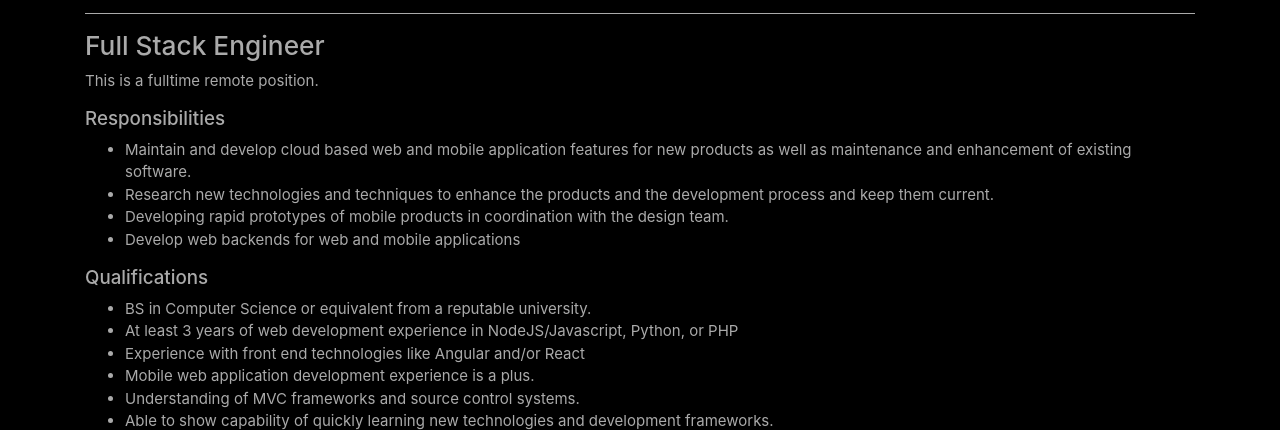
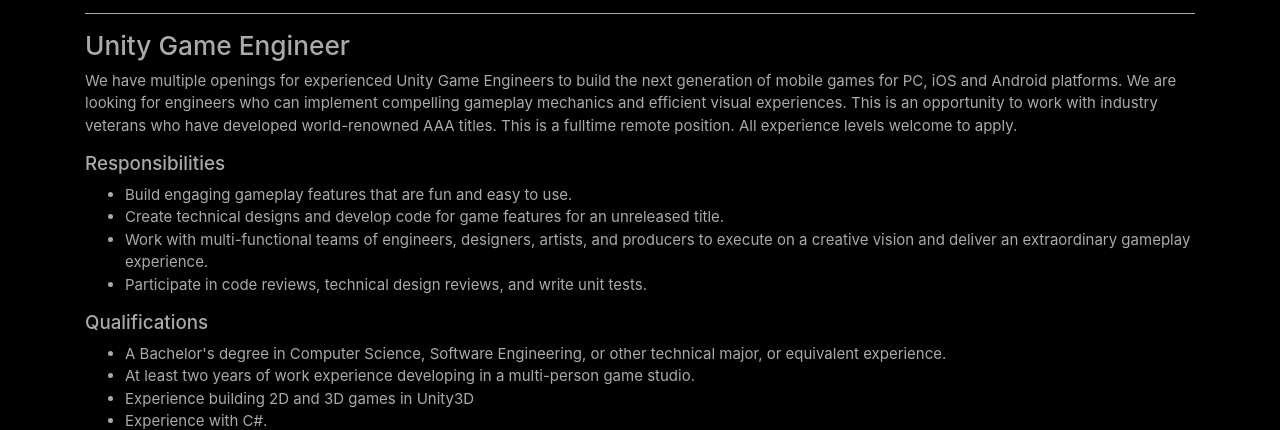
Before and after one commit to jasimq/pyronyx, a plain HTML site: page index.html in a window 1280 px wide. Shown: the part 365-795 px from the top of the page. Drawn offline with Linux system fonts and the light colour scheme.

Commit message:
enabled job

```diff
--- a/index.html
+++ b/index.html
@@ -52,12 +52,12 @@
     </div>
 
     <h1 class="mt-5">Open Positions</h1>
-    <!--<div class="row">
+    <div class="row">
       <div class="col-lg-12 text-left">
         <hr>
         <h3>Unity Game Engineer</h3>
         <p>
-          We are establishing a new game studio and have multiple openings for experienced Unity Game Engineers to build
+          We have multiple openings for experienced Unity Game Engineers to build
           the next generation of mobile games for PC, iOS and Android platforms. We are looking for engineers who can
           implement compelling gameplay mechanics and efficient visual experiences.
 
@@ -92,7 +92,7 @@
         <a href="mailto:jobs@pyronyx.com?subject=Unity Game Engineer" target="_blank" class="btn btn-primary">Send
           Resume</a>
       </div>
-    </div>-->
+    </div>
 
     <!--<div class="row">
       <div class="col-lg-12 text-left">
```
